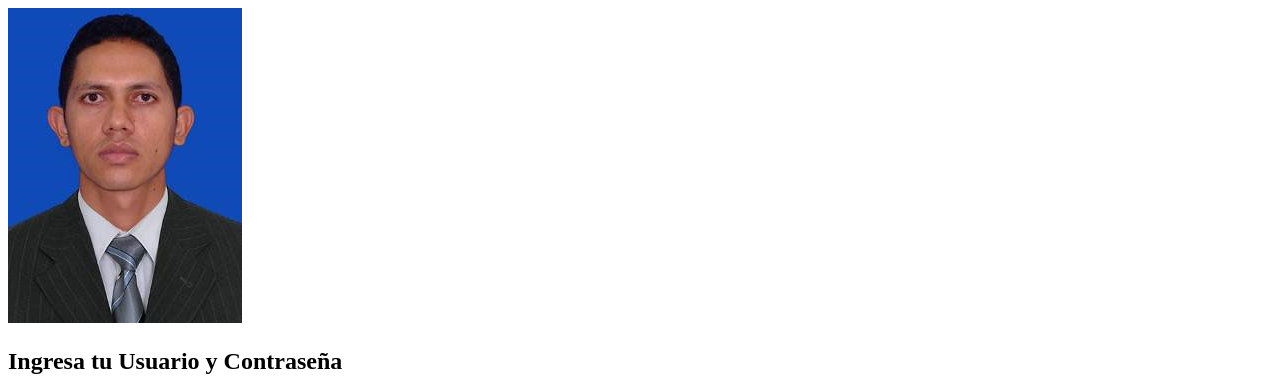
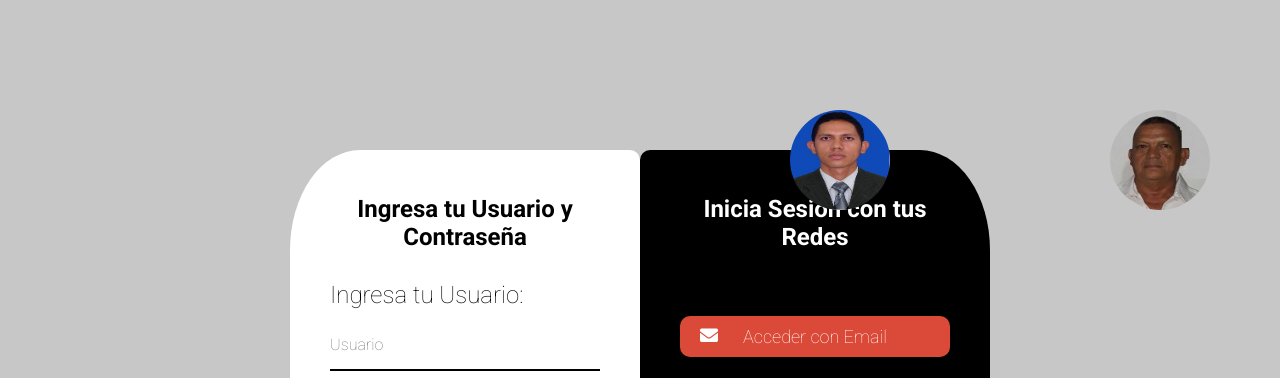
Before and after one commit to diazpajaro/Formulario_registro, a plain HTML site: page login.html in a window 1280 px wide. Shown: the top 378 px of the page. Drawn offline with Linux system fonts and the light colour scheme; the site is published under a folder, as on GitHub Pages, so addresses that start at the root find nothing.

Commit message:
Update login.html

```diff
--- a/login.html
+++ b/login.html
@@ -6,7 +6,7 @@
     <title>Login</title>
     <link rel="stylesheet" href="https://use.fontawesome.com/releases/v5.8.1/css/all.css"
         integrity="sha384-50oBUHEmvpQ+1lW4y57PTFmhCaXp0ML5d60M1M7uH2+nqUivzIebhndOJK28anvf" crossorigin="anonymous">
-    <link rel="stylesheet" href="/CSS/login.css">
+    <link rel="stylesheet" href="CSS/login.css">
     <link rel="preconnect" href="https://fonts.googleapis.com">
     <link rel="preconnect" href="https://fonts.gstatic.com" crossorigin>
     <link href="https://fonts.googleapis.com/css2?family=Raleway:wght@700&family=Roboto:wght@100;700&display=swap" rel="stylesheet">
```
